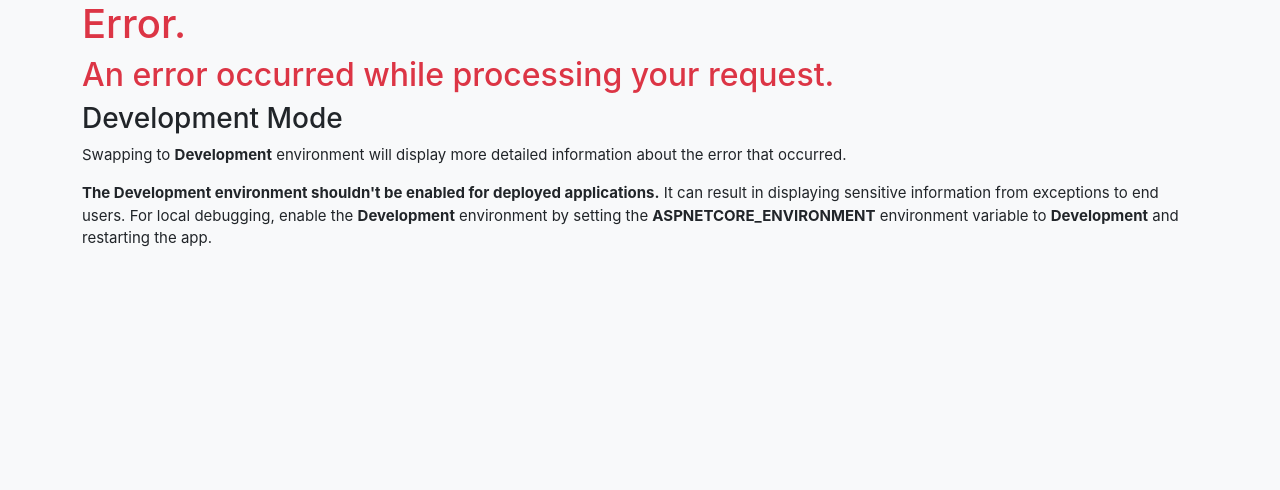
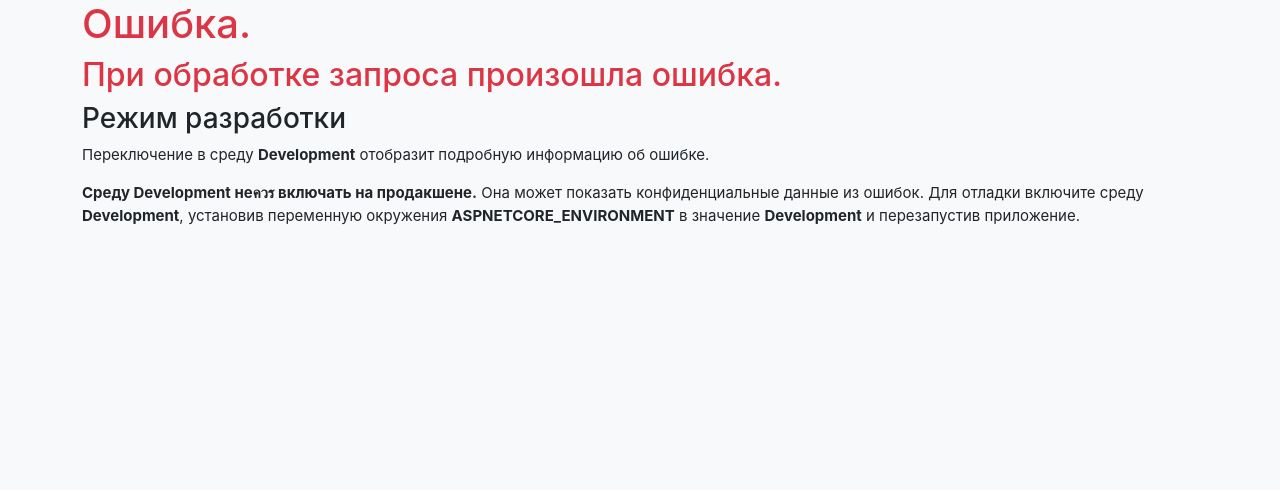
Before and after one commit to Nikita-Pugach/TravelGuide, an ASP.NET Core app: template TravelGuide/Views/Shared/Error.cshtml in a window 1280 px wide. Shown: the part 81-571 px from the top of the page. Run offline with ASP.NET Core 8, Linux system fonts and the light colour scheme; the template is opened without the code that fills it, so the values that code supplies are empty; style sheets or scripts are compiled from the project's sources; some libraries are stand-ins or nearby versions.

Commit message:
fix: critical and visual bugs before deadline
- Add missing Reviews/My.cshtml view (was crashing on My Reviews)
- Add AntiForgeryToken to Bookings/Create.cshtml (was 400)
- Fix TourType dropdown values to match enum (1-8)
- Replace '0' icon with '%' on homepage
- Fix '100+ направлений' → '20 направлений'
- Fix 'plataforma' → 'платформе' in admin panel
- Translate Error.cshtml to Russian

```diff
--- a/TravelGuide/Views/Admin/Index.cshtml
+++ b/TravelGuide/Views/Admin/Index.cshtml
@@ -91,7 +91,7 @@
             <div class="card tour-card h-100">
                 <div class="card-body">
                     <h5 class="card-title">Отчёты</h5>
-                    <p class="text-muted small">Статистика и аналитика по plataforma</p>
+                    <p class="text-muted small">Статистика и аналитика по платформе</p>
                     <div class="d-grid gap-2">
                         <a asp-controller="Reports" asp-action="Index" class="btn btn-primary">Открыть отчёты</a>
                     </div>
--- a/TravelGuide/Views/Bookings/Create.cshtml
+++ b/TravelGuide/Views/Bookings/Create.cshtml
@@ -36,6 +36,7 @@
                     <hr style="border-color: var(--border-color);">
 
                     <form asp-action="Create" method="post">
+                        @Html.AntiForgeryToken()
                         <input type="hidden" asp-for="TourId" />
                         <input type="hidden" asp-for="TourName" />
                         <input type="hidden" asp-for="TourPrice" />
--- a/TravelGuide/Views/Shared/Error.cshtml
+++ b/TravelGuide/Views/Shared/Error.cshtml
@@ -1,25 +1,23 @@
 @model ErrorViewModel
 @{
-    ViewData["Title"] = "Error";
+    ViewData["Title"] = "Ошибка";
 }
 
-<h1 class="text-danger">Error.</h1>
-<h2 class="text-danger">An error occurred while processing your request.</h2>
+<h1 class="text-danger">Ошибка.</h1>
+<h2 class="text-danger">При обработке запроса произошла ошибка.</h2>
 
 @if (Model.ShowRequestId)
 {
     <p>
-        <strong>Request ID:</strong> <code>@Model.RequestId</code>
+        <strong>ID запроса:</strong> <code>@Model.RequestId</code>
     </p>
 }
 
-<h3>Development Mode</h3>
+<h3>Режим разработки</h3>
 <p>
-    Swapping to <strong>Development</strong> environment will display more detailed information about the error that occurred.
+    Переключение в среду <strong>Development</strong> отобразит подробную информацию об ошибке.
 </p>
 <p>
-    <strong>The Development environment shouldn't be enabled for deployed applications.</strong>
-    It can result in displaying sensitive information from exceptions to end users.
-    For local debugging, enable the <strong>Development</strong> environment by setting the <strong>ASPNETCORE_ENVIRONMENT</strong> environment variable to <strong>Development</strong>
-    and restarting the app.
+    <strong>Среду Development неควร включать на продакшене.</strong>
+    Она может показать конфиденциальные данные из ошибок. Для отладки включите среду <strong>Development</strong>, установив переменную окружения <strong>ASPNETCORE_ENVIRONMENT</strong> в значение <strong>Development</strong> и перезапустив приложение.
 </p>
```
Also changed, not shown: TravelGuide/Views/Home/Index.cshtml (+10 -8 lines), TravelGuide/Views/Reviews/My.cshtml (added, +87 -0 lines).
